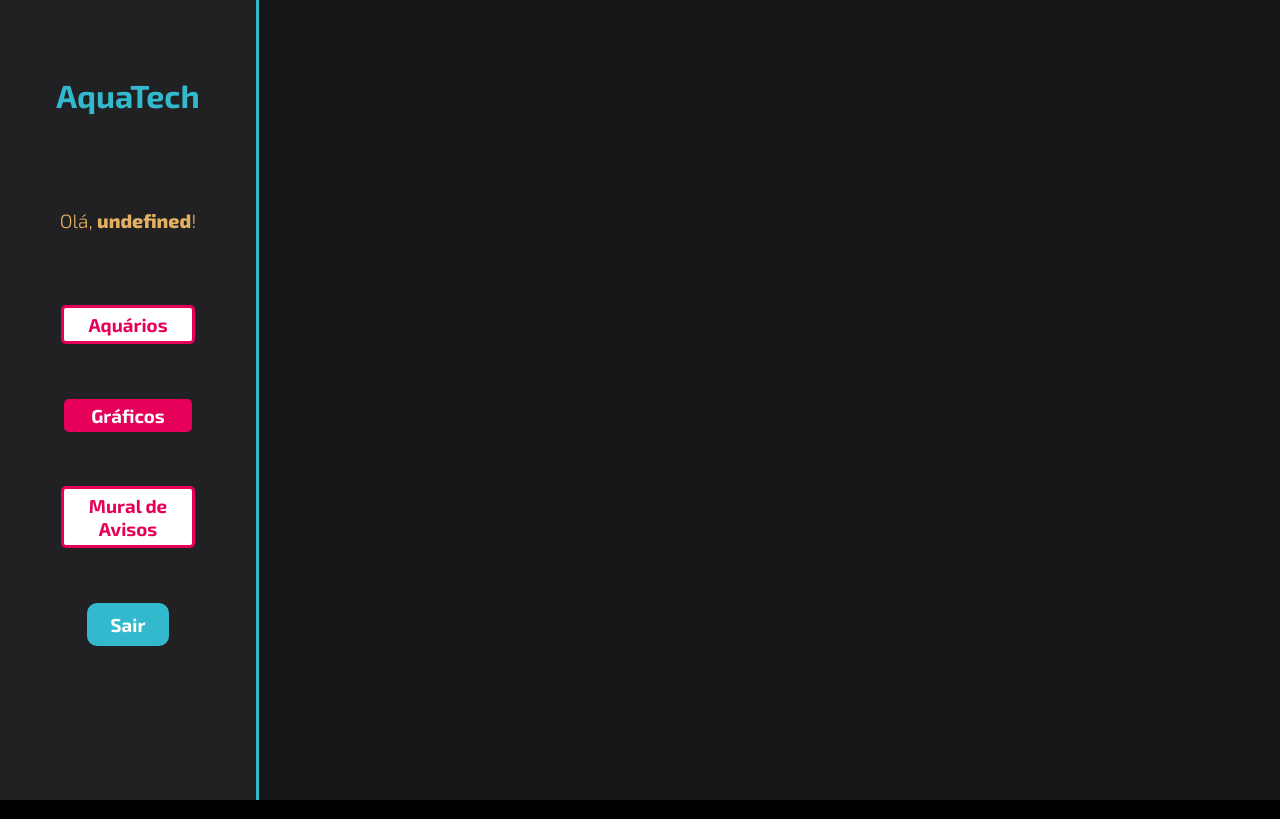
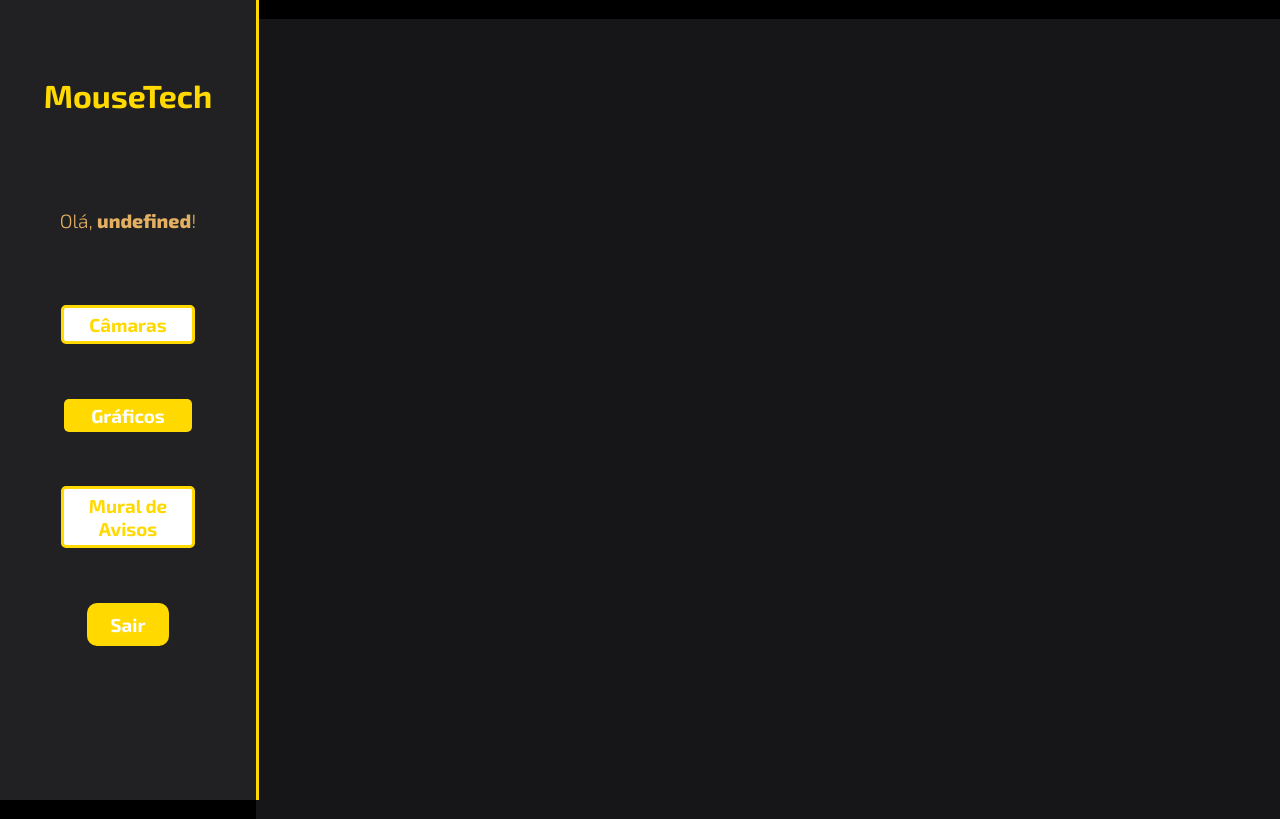
Before and after one commit to matheusrabellosantos/MouseTech, a website: page site/public/dashboard/dashboard.html in a window 1280 px wide. Drawn offline with nearby package versions, Linux system fonts and the light colour scheme.

Commit message:
Design da tela de dashboard

```diff
--- a/site/public/css/dashboards.css
+++ b/site/public/css/dashboards.css
@@ -4,7 +4,7 @@
 body {
   font-family: "Exo 2", sans-serif;
 }
-
+s
 .label-captura {
   display: flex;
   justify-content: center;
--- a/site/public/css/style.css
+++ b/site/public/css/style.css
@@ -178,7 +178,7 @@ button {
   width: 230px;
   position: fixed;
   border-radius: 4px;
-  border: #e6005a 3px solid;
+  border: #FFD900 3px solid;
   padding: 10px;
   margin-right: 10%;
 }
@@ -214,7 +214,7 @@ input {
   font-size: 18px;
   padding: 10px 15px;
   color: white;
-  background-color: #e6005a;
+  background-color: #FFD900;
   width: 120px;
   align-self: center;
   margin-top: 5px;
@@ -254,7 +254,7 @@ input {
   flex-direction: column;
   justify-content: space-evenly;
   align-items: center;
-  border-right: 3px solid #32b9cd;
+  border-right: 3px solid #FFD900;
   background-color: #212124;
   /* border: 3px solid pink; */
 }
@@ -270,7 +270,7 @@ input {
 }
 
 .header-left h1 {
-  color: #32b9cd;
+  color: #FFD900;
 }
 
 .hello {
@@ -292,7 +292,7 @@ input {
 .btn-nav {
   width: 40%;
   color: white;
-  background-color: #e6005a;
+  background-color: #FFD900;
   border-radius: 5px;
   text-align: center;
   padding: 2% 5%;
@@ -301,16 +301,17 @@ input {
 .btn-nav-white {
   width: 40%;
   background-color: white;
-  border: 3px solid #e6005a;
+  border: 3px solid #FFD900;
   border-radius: 5px;
   text-align: center;
   padding: 2% 5%;
 }
 
 .btn-nav-white h3 {
-  color: #e6005a;
+  color: #FFD900;
   padding: 0;
   margin: 0;
+  font-weight: 700;
 }
 
 .btn-nav h3,
@@ -323,7 +324,7 @@ input {
   margin: 0;
   padding: 0;
   width: 20%;
-  background-color: #32b9cd;
+  background-color: #FFD900;
   color: white;
   border-radius: 10px;
   text-align: center;
--- a/site/public/dashboard/dashboard.html
+++ b/site/public/dashboard/dashboard.html
@@ -6,8 +6,8 @@
     <meta charset="UTF-8">
     <meta http-equiv="X-UA-Compatible" content="IE=edge">
     <meta name="viewport" content="width=device-width, initial-scale=1.0">
-    <title>AquaTech | Dashboards</title>
-
+    <title>MouseTech | Dashboards</title>
+s
     <link rel="stylesheet" href="../css/style.css">
     <link rel="stylesheet" href="../css/dashboards.css">
     <script src="../js/sessao.js"></script>
@@ -31,7 +31,7 @@
 
     <div class="janela">
         <div class="header-left">
-            <h1>AquaTech</h1>
+            <h1>MouseTech</h1>
 
             <div class="hello">
                 <h3>Olá, <span id="b_usuario">usuário</span>!</h3>
@@ -39,7 +39,7 @@
 
             <div class="btn-nav-white">
                 <a href="./cards.html">
-                    <h3>Aquários</h3>
+                    <h3>Câmaras</h3>
                 </a>
             </div>
 
```
